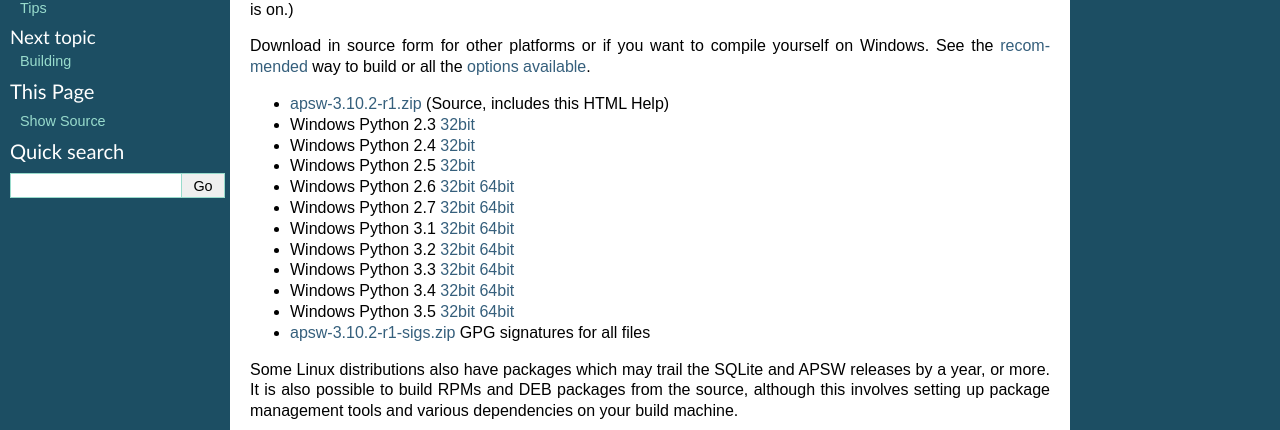
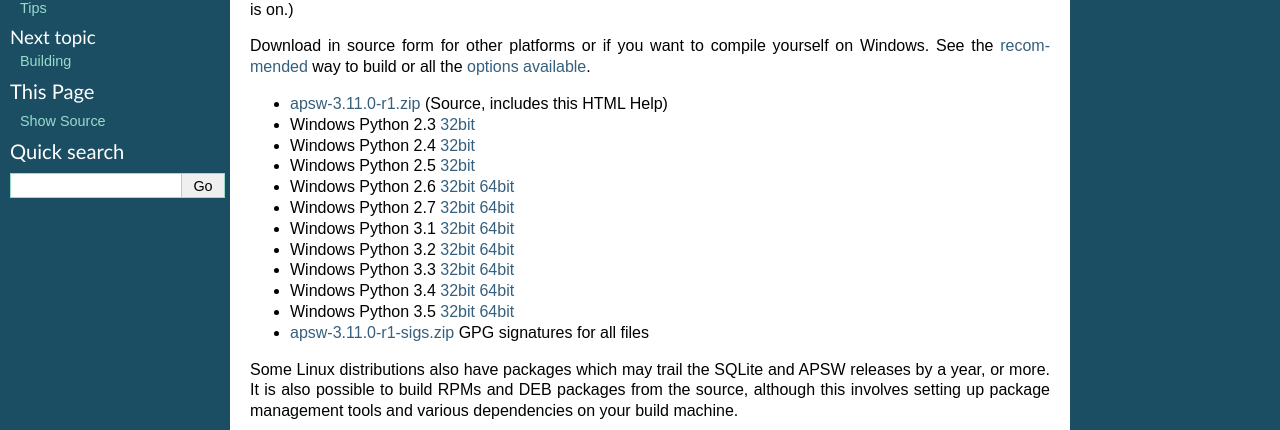
Before and after one commit to rogerbinns/apsw, a Sphinx documentation site: the page built from doc/download.rst, in a window 1280 px wide and 1400 px high. Shown: the part 191-621 px from the top of the window. Built offline with Sphinx 7.4.7, drawn with Linux system fonts in a browser that asks for light colours; pages that are not in the unit, such as notebooks, are missing from menus; the version number is read from the project's files by our own code; some of the changed text lies outside the part shown.

Commit message:
Release bump

```diff
--- a/doc/download.rst
+++ b/doc/download.rst
@@ -18,56 +18,56 @@
 
 .. downloads-begin
 
-* `apsw-3.10.2-r1.zip
-  <https://github.com/rogerbinns/apsw/releases/download/3.10.2-r1/apsw-3.10.2-r1.zip>`__
+* `apsw-3.11.0-r1.zip
+  <https://github.com/rogerbinns/apsw/releases/download/3.11.0-r1/apsw-3.11.0-r1.zip>`__
   (Source, includes this HTML Help)
 
 * Windows Python 2.3 `32bit
-  <https://github.com/rogerbinns/apsw/releases/download/3.10.2-r1/apsw-3.10.2-r1.win32-py2.3.exe>`__
+  <https://github.com/rogerbinns/apsw/releases/download/3.11.0-r1/apsw-3.11.0-r1.win32-py2.3.exe>`__
 
 * Windows Python 2.4 `32bit
-  <https://github.com/rogerbinns/apsw/releases/download/3.10.2-r1/apsw-3.10.2-r1.win32-py2.4.exe>`__
+  <https://github.com/rogerbinns/apsw/releases/download/3.11.0-r1/apsw-3.11.0-r1.win32-py2.4.exe>`__
 
 * Windows Python 2.5 `32bit
-  <https://github.com/rogerbinns/apsw/releases/download/3.10.2-r1/apsw-3.10.2-r1.win32-py2.5.exe>`__
+  <https://github.com/rogerbinns/apsw/releases/download/3.11.0-r1/apsw-3.11.0-r1.win32-py2.5.exe>`__
 
 * Windows Python 2.6 `32bit
-  <https://github.com/rogerbinns/apsw/releases/download/3.10.2-r1/apsw-3.10.2-r1.win32-py2.6.exe>`__
+  <https://github.com/rogerbinns/apsw/releases/download/3.11.0-r1/apsw-3.11.0-r1.win32-py2.6.exe>`__
   `64bit
-  <https://github.com/rogerbinns/apsw/releases/download/3.10.2-r1/apsw-3.10.2-r1.win-amd64-py2.6.exe>`__
+  <https://github.com/rogerbinns/apsw/releases/download/3.11.0-r1/apsw-3.11.0-r1.win-amd64-py2.6.exe>`__
 
 * Windows Python 2.7 `32bit
-  <https://github.com/rogerbinns/apsw/releases/download/3.10.2-r1/apsw-3.10.2-r1.win32-py2.7.exe>`__
+  <https://github.com/rogerbinns/apsw/releases/download/3.11.0-r1/apsw-3.11.0-r1.win32-py2.7.exe>`__
   `64bit
-  <https://github.com/rogerbinns/apsw/releases/download/3.10.2-r1/apsw-3.10.2-r1.win-amd64-py2.7.exe>`__
+  <https://github.com/rogerbinns/apsw/releases/download/3.11.0-r1/apsw-3.11.0-r1.win-amd64-py2.7.exe>`__
 
 * Windows Python 3.1 `32bit
-  <https://github.com/rogerbinns/apsw/releases/download/3.10.2-r1/apsw-3.10.2-r1.win32-py3.1.exe>`__
+  <https://github.com/rogerbinns/apsw/releases/download/3.11.0-r1/apsw-3.11.0-r1.win32-py3.1.exe>`__
   `64bit
-  <https://github.com/rogerbinns/apsw/releases/download/3.10.2-r1/apsw-3.10.2-r1.win-amd64-py3.1.exe>`__
+  <https://github.com/rogerbinns/apsw/releases/download/3.11.0-r1/apsw-3.11.0-r1.win-amd64-py3.1.exe>`__
 
 * Windows Python 3.2 `32bit
-  <https://github.com/rogerbinns/apsw/releases/download/3.10.2-r1/apsw-3.10.2-r1.win32-py3.2.exe>`__
+  <https://github.com/rogerbinns/apsw/releases/download/3.11.0-r1/apsw-3.11.0-r1.win32-py3.2.exe>`__
   `64bit
-  <https://github.com/rogerbinns/apsw/releases/download/3.10.2-r1/apsw-3.10.2-r1.win-amd64-py3.2.exe>`__
+  <https://github.com/rogerbinns/apsw/releases/download/3.11.0-r1/apsw-3.11.0-r1.win-amd64-py3.2.exe>`__
 
 * Windows Python 3.3 `32bit
-  <https://github.com/rogerbinns/apsw/releases/download/3.10.2-r1/apsw-3.10.2-r1.win32-py3.3.exe>`__
+  <https://github.com/rogerbinns/apsw/releases/download/3.11.0-r1/apsw-3.11.0-r1.win32-py3.3.exe>`__
   `64bit
-  <https://github.com/rogerbinns/apsw/releases/download/3.10.2-r1/apsw-3.10.2-r1.win-amd64-py3.3.exe>`__
+  <https://github.com/rogerbinns/apsw/releases/download/3.11.0-r1/apsw-3.11.0-r1.win-amd64-py3.3.exe>`__
 
 * Windows Python 3.4 `32bit
-  <https://github.com/rogerbinns/apsw/releases/download/3.10.2-r1/apsw-3.10.2-r1.win32-py3.4.exe>`__
+  <https://github.com/rogerbinns/apsw/releases/download/3.11.0-r1/apsw-3.11.0-r1.win32-py3.4.exe>`__
   `64bit
-  <https://github.com/rogerbinns/apsw/releases/download/3.10.2-r1/apsw-3.10.2-r1.win-amd64-py3.4.exe>`__
+  <https://github.com/rogerbinns/apsw/releases/download/3.11.0-r1/apsw-3.11.0-r1.win-amd64-py3.4.exe>`__
 
 * Windows Python 3.5 `32bit
-  <https://github.com/rogerbinns/apsw/releases/download/3.10.2-r1/apsw-3.10.2-r1.win32-py3.5.exe>`__
+  <https://github.com/rogerbinns/apsw/releases/download/3.11.0-r1/apsw-3.11.0-r1.win32-py3.5.exe>`__
   `64bit
-  <https://github.com/rogerbinns/apsw/releases/download/3.10.2-r1/apsw-3.10.2-r1.win-amd64-py3.5.exe>`__
+  <https://github.com/rogerbinns/apsw/releases/download/3.11.0-r1/apsw-3.11.0-r1.win-amd64-py3.5.exe>`__
 
-* `apsw-3.10.2-r1-sigs.zip
-  <https://github.com/rogerbinns/apsw/releases/download/3.10.2-r1/apsw-3.10.2-r1-sigs.zip>`__
+* `apsw-3.11.0-r1-sigs.zip
+  <https://github.com/rogerbinns/apsw/releases/download/3.11.0-r1/apsw-3.11.0-r1-sigs.zip>`__
   GPG signatures for all files
 
 .. downloads-end
@@ -110,7 +110,7 @@
   To verify a file just use --verify specifying the corresponding
   ``.asc`` filename.  This example verifies the source::
 
-      $ gpg --verify apsw-3.10.2-r1.zip.asc
+      $ gpg --verify apsw-3.11.0-r1.zip.asc
       gpg: Signature made ... date ... using DSA key ID 0DFBD904
       gpg: Good signature from "Roger Binns <rogerb@rogerbinns.com>"
 
--- a/doc/index.rst
+++ b/doc/index.rst
@@ -3,7 +3,7 @@
 
 .. centered:: APSW |version| released |today|
 
-Use with SQLite 3.9 or later, CPython 2.3 or later including CPython
+Use with SQLite 3.11 or later, CPython 2.3 or later including CPython
 3.
 
 APSW provides an SQLite 3 wrapper that provides the thinnest layer
```
Also changed, not shown: doc/changes.rst (+5 -6 lines), 2 other files.
